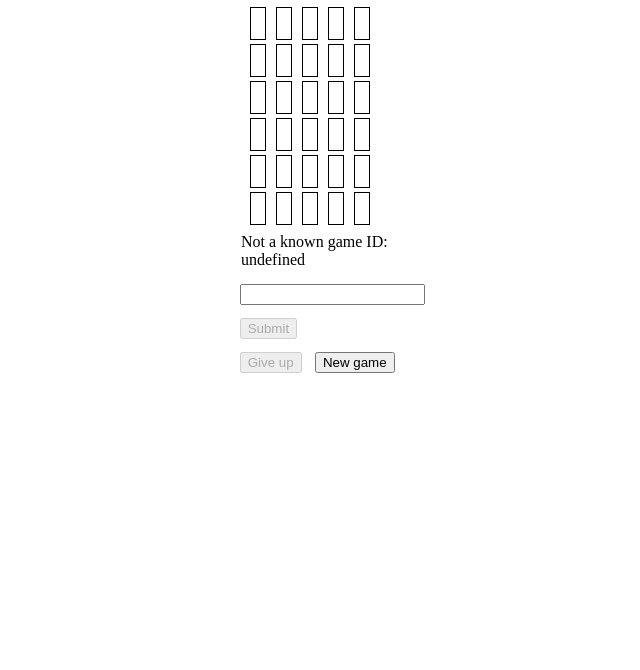
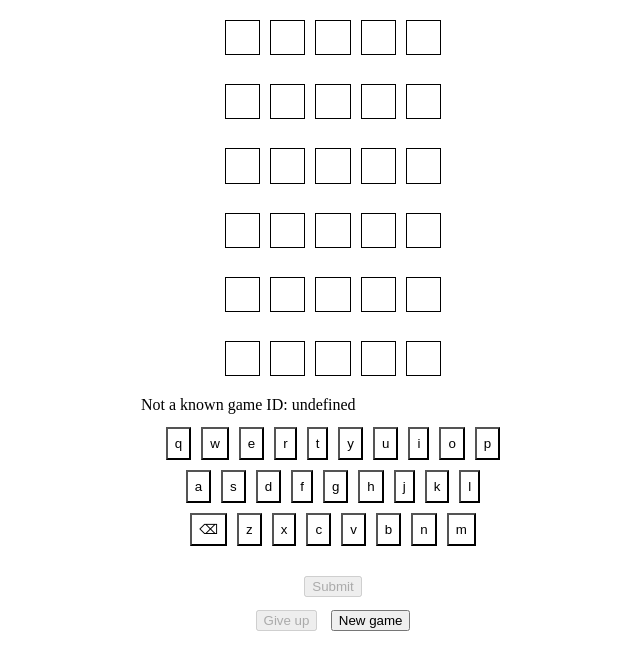
Before and after one commit to tristhaus/wordle-react, a React (Create React App) app in the folder frontend/: page / in a window 1280 px wide. Shown: the top 670 px of the page, without its empty margins (307-947 px from the left). Built offline with nearby package versions, Linux system fonts and the light colour scheme; no server answers.

Commit message:
Add colorful on-screen-keyboard

```diff
--- a/frontend/src/components/Game.js
+++ b/frontend/src/components/Game.js
@@ -2,6 +2,7 @@ import gameService from '../services/game'
 import HintArea from './HintArea'
 import { useParams } from 'react-router-dom'
 import { useEffect } from 'react'
+import KeyboardArea from './KeyboardArea'
 
 const state = {
     playing: 'playing',
@@ -87,19 +88,35 @@ const Game = ({
         setGuess('')
         setAllHints([])
         setMessage('')
-        fetchGame(null)
+        await fetchGame(null)
+    }
+
+    const handleAddGuessLetter = letter => {
+        if (guess.length === 5) {
+            return
+        }
+
+        setGuess(guess + letter)
+    }
+
+    const handleRemoveGuessLetter = () => {
+        if (guess.length === 0) {
+            return
+        }
+
+        setGuess(guess.substring(0, guess.length - 1))
     }
 
     const submitIsDisabled = guess.length !== 5 || gameState !== state.playing
     const giveUpIsDisabled = gameState !== state.playing
 
-    return (<div style={{ marginRight: 'auto', marginLeft: 'auto', width: '200px' }}>
-        <div>
+    return (<div style={{ marginRight: 'auto', marginLeft: 'auto', width: '400px' }}>
+        <div style={{ textAlign: 'center' }}>
             <HintArea allHints={allHints} guess={guess} />
         </div>
         <div id="messageDiv" style={{ minHeight: '1em', margin: '0.5em' }} >{message}</div>
-        <div>
-            <input type="text" id="guessText" maxLength={5} value={guess} name="Input" style={{ margin: '0.5em' }} onChange={({ target }) => setGuess(target.value)} />
+        <div style={{ textAlign: 'center' }}>
+            <KeyboardArea allHints={allHints} addGuessLetter={handleAddGuessLetter} removeGuessLetter={handleRemoveGuessLetter} />
             <br />
             <button id="submitButton" disabled={submitIsDisabled} style={{ margin: '0.5em' }} onClick={handleSubmit}>Submit</button>
             <br />
--- a/frontend/src/components/HintLetter.js
+++ b/frontend/src/components/HintLetter.js
@@ -2,6 +2,9 @@ import { PropTypes } from 'prop-types'
 
 const HintLetter = ({ data, lineType }) => {
     const style = {
+        display: 'inline-block',
+        width:'1.2em',
+        height:'1.2em',
         paddingTop: 7,
         paddingBottom: 7,
         paddingLeft: 7,
@@ -29,8 +32,10 @@ const HintLetter = ({ data, lineType }) => {
         style.backgroundColor = 'white'
     }
 
+    const content = data.letter || '\u200b' // zero-width non-breaking space
+
     return (
-        <span style={style} className='hintLetter'>{data.letter}</span>
+        <span style={style} className='hintLetter'>{content}</span>
     )
 }
 
--- /dev/null
+++ b/frontend/src/components/KeyboardArea.js
@@ -0,0 +1,69 @@
+import { PropTypes } from 'prop-types'
+import KeyboardButton from './KeyboardButton'
+
+const unused = 'unused'
+const elsewhere = 'elsewhere'
+const correct = 'correct'
+const neverGuessed = 'neverGuessed'
+
+const KeyboardArea = ({ allHints, addGuessLetter, removeGuessLetter }) => {
+
+    const getStatus = letter => {
+        const evaluation = value => {
+            return allHints.some(hintSet => hintSet.some(hint => hint.letter === letter && hint.status === value)) ? value : null
+        }
+
+        return evaluation(correct) || evaluation(elsewhere) || evaluation(unused) || neverGuessed
+    }
+
+    return (
+        <div className='keyboardArea'>
+            <div>
+                <KeyboardButton id="keyboardQ" label={'q'} status={getStatus('q')} action={() => { addGuessLetter('q') }} />
+                <KeyboardButton id="keyboardW" label={'w'} status={getStatus('w')} action={() => { addGuessLetter('w') }} />
+                <KeyboardButton id="keyboardE" label={'e'} status={getStatus('e')} action={() => { addGuessLetter('e') }} />
+                <KeyboardButton id="keyboardR" label={'r'} status={getStatus('r')} action={() => { addGuessLetter('r') }} />
+                <KeyboardButton id="keyboardT" label={'t'} status={getStatus('t')} action={() => { addGuessLetter('t') }} />
+                <KeyboardButton id="keyboardY" label={'y'} status={getStatus('y')} action={() => { addGuessLetter('y') }} />
+                <KeyboardButton id="keyboardU" label={'u'} status={getStatus('u')} action={() => { addGuessLetter('u') }} />
+                <KeyboardButton id="keyboardI" label={'i'} status={getStatus('i')} action={() => { addGuessLetter('i') }} />
+                <KeyboardButton id="keyboardO" label={'o'} status={getStatus('o')} action={() => { addGuessLetter('o') }} />
+                <KeyboardButton id="keyboardP" label={'p'} status={getStatus('p')} action={() => { addGuessLetter('p') }} />
+            </div>
+            <div>
+                <KeyboardButton id="keyboardA" label={'a'} status={getStatus('a')} action={() => { addGuessLetter('a') }} />
+                <KeyboardButton id="keyboardS" label={'s'} status={getStatus('s')} action={() => { addGuessLetter('s') }} />
+                <KeyboardButton id="keyboardD" label={'d'} status={getStatus('d')} action={() => { addGuessLetter('d') }} />
+                <KeyboardButton id="keyboardF" label={'f'} status={getStatus('f')} action={() => { addGuessLetter('f') }} />
+                <KeyboardButton id="keyboardG" label={'g'} status={getStatus('g')} action={() => { addGuessLetter('g') }} />
+                <KeyboardButton id="keyboardH" label={'h'} status={getStatus('h')} action={() => { addGuessLetter('h') }} />
+                <KeyboardButton id="keyboardJ" label={'j'} status={getStatus('j')} action={() => { addGuessLetter('j') }} />
+                <KeyboardButton id="keyboardK" label={'k'} status={getStatus('k')} action={() => { addGuessLetter('k') }} />
+                <KeyboardButton id="keyboardL" label={'l'} status={getStatus('l')} action={() => { addGuessLetter('l') }} />
+            </div>
+            <div>
+                <KeyboardButton id="keyboardDel" label={'⌫'} status={neverGuessed} action={removeGuessLetter} />
+                <KeyboardButton id="keyboardZ" label={'z'} status={getStatus('z')} action={() => { addGuessLetter('z') }} />
+                <KeyboardButton id="keyboardX" label={'x'} status={getStatus('x')} action={() => { addGuessLetter('x') }} />
+                <KeyboardButton id="keyboardC" label={'c'} status={getStatus('c')} action={() => { addGuessLetter('c') }} />
+                <KeyboardButton id="keyboardV" label={'v'} status={getStatus('v')} action={() => { addGuessLetter('v') }} />
+                <KeyboardButton id="keyboardB" label={'b'} status={getStatus('b')} action={() => { addGuessLetter('b') }} />
+                <KeyboardButton id="keyboardN" label={'n'} status={getStatus('n')} action={() => { addGuessLetter('n') }} />
+                <KeyboardButton id="keyboardM" label={'m'} status={getStatus('m')} action={() => { addGuessLetter('m') }} />
+            </div>
+        </div>
+    )
+}
+
+KeyboardArea.displayName = 'KeyboardArea'
+
+KeyboardArea.propTypes = {
+    allHints: PropTypes.arrayOf(PropTypes.arrayOf(PropTypes.shape({
+        letter: PropTypes.string.isRequired,
+        status: PropTypes.string.isRequired,
+    }))),
+    addGuessLetter: PropTypes.func.isRequired,
+    removeGuessLetter: PropTypes.func.isRequired,
+}
+
+export default KeyboardArea
--- /dev/null
+++ b/frontend/src/components/KeyboardButton.js
@@ -0,0 +1,44 @@
+import { PropTypes } from 'prop-types'
+
+const unused = 'unused'
+const elsewhere = 'elsewhere'
+const correct = 'correct'
+
+const KeyboardButton = ({ id, label, status, action }) => {
+    const style = {
+        paddingTop: 7,
+        paddingBottom: 7,
+        paddingLeft: 7,
+        paddingRight: 7,
+        marginTop: 5,
+        marginBottom: 5,
+        marginLeft: 5,
+        marginRight: 5,
+        backgroundColor: 'white',
+        fontFamily: 'sans-serif'
+    }
+
+    if (status === unused) {
+        style.backgroundColor = 'gray'
+    } else if (status === elsewhere) {
+        style.backgroundColor = 'yellow'
+    }
+    else if (status === correct) {
+        style.backgroundColor = 'green'
+    }
+
+    return (
+        <button id={id} className="keyboardButton" style={style} onClick={action}>{label}</button>
+    )
+}
+
+KeyboardButton.displayName = 'KeyboardButton'
+
+KeyboardButton.propTypes = {
+    id: PropTypes.string.isRequired,
+    label: PropTypes.string.isRequired,
+    status: PropTypes.string.isRequired,
+    action: PropTypes.func.isRequired,
+}
+
+export default KeyboardButton
```
Also changed, not shown: 8 other files (tests, documents, lock files or other folders).
